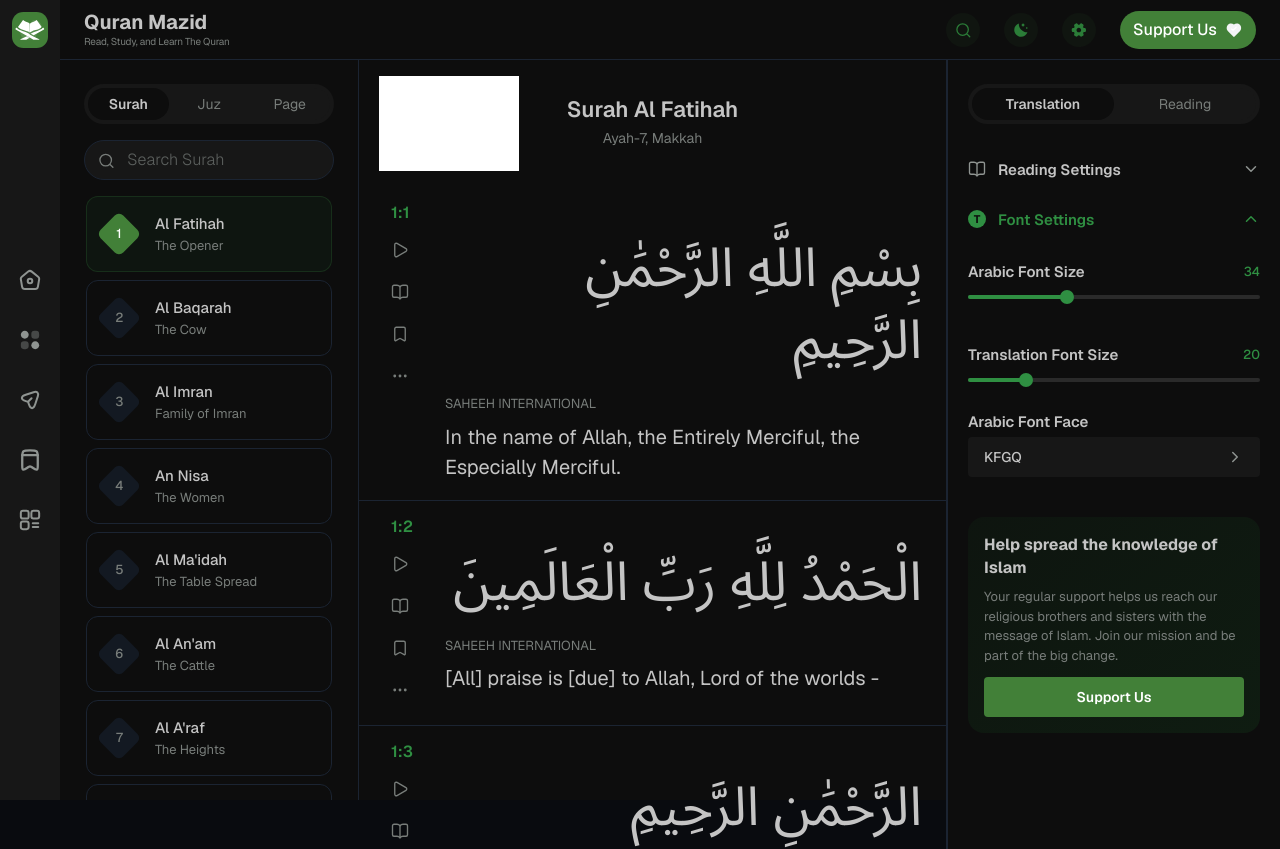
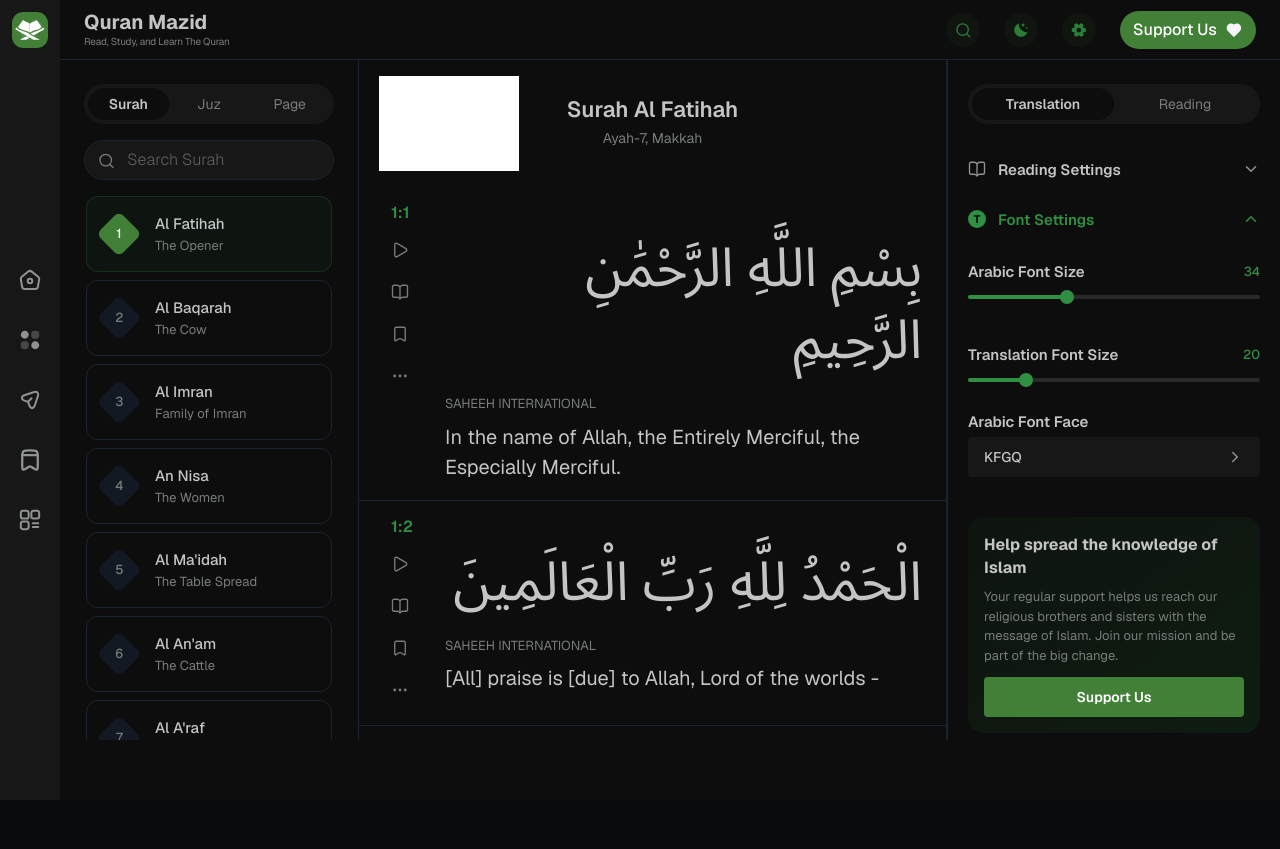
Before and after one commit to Shur0v/quranmazid, a Next.js app: page / in a window 1280 px wide. Shown: the top 849 px of the page. After the commit the page ends 800 px from the top, so only its background shows below. Built offline with nearby package versions, Linux system fonts and the light colour scheme; no server answers; grey boxes are pictures that could not be loaded.

Commit message:
scrolling issue fixed

```diff
--- a/src/app/globals.css
+++ b/src/app/globals.css
@@ -54,3 +54,12 @@
 .surah-scroll::-webkit-scrollbar-thumb:hover {
   background: #3a7c41;
 }
+
+.hide-scrollbar {
+  -ms-overflow-style: none;
+  scrollbar-width: none;
+}
+
+.hide-scrollbar::-webkit-scrollbar {
+  display: none;
+}
--- a/src/components/layout/AppShell.tsx
+++ b/src/components/layout/AppShell.tsx
@@ -17,11 +17,11 @@
 }: AppShellProps) {
   return (
     <main className="min-h-screen bg-[#0d0d0d] text-foreground">
-      <div className="grid min-h-screen grid-cols-[60px_1fr]">
+      <div className="grid h-screen grid-cols-[60px_1fr] overflow-hidden">
         {leftSidebar}
-        <div className="grid min-h-screen grid-rows-[60px_1fr]">
+        <div className="grid h-screen grid-rows-[60px_1fr] overflow-hidden">
           {topBar}
-          <div className="grid grid-cols-[299px_1fr_333px] pt-[60px]">
+          <div className="grid h-[calc(100vh-60px)] grid-cols-[299px_1fr_333px] overflow-hidden pt-[60px]">
             {surahSidebar}
             {readerPanel}
             {rightPanel}
--- a/src/components/layout/RightSettingsPanel.tsx
+++ b/src/components/layout/RightSettingsPanel.tsx
@@ -2,7 +2,7 @@
 
 export default function RightSettingsPanel() {
   return (
-    <aside className="border-l border-[#1b2432] bg-[#0d0d0d] px-5 py-6">
+    <aside className="h-[calc(100vh-60px)] overflow-hidden border-l border-[#1b2432] bg-[#0d0d0d] px-5 py-6">
       <div className="relative isolate mb-6 flex min-h-10 items-center rounded-full border-4 border-[#171717] bg-[#171717]">
         <button className="z-10 h-full w-full text-[14px] font-semibold text-[#c4c4c4]">Translation</button>
         <button className="z-10 h-full w-full text-[14px] text-[#787d7a]">Reading</button>
--- a/src/components/reader/ReaderPanel.tsx
+++ b/src/components/reader/ReaderPanel.tsx
@@ -15,7 +15,7 @@
 
 export default function ReaderPanel({ surahName, surahMeta, ayahs }: ReaderPanelProps) {
   return (
-    <section className="border-r border-border">
+    <section className="hide-scrollbar h-[calc(100vh-60px)] overflow-y-auto border-r border-border">
       <section className="[--padding-x:15px] tablet:[--padding-x:24px] desktop:[--padding-x:36px]">
         <div className="grid grid-cols-3 items-center px-[20px] py-[16px]">
           <div className="flex items-center justify-start">
```
